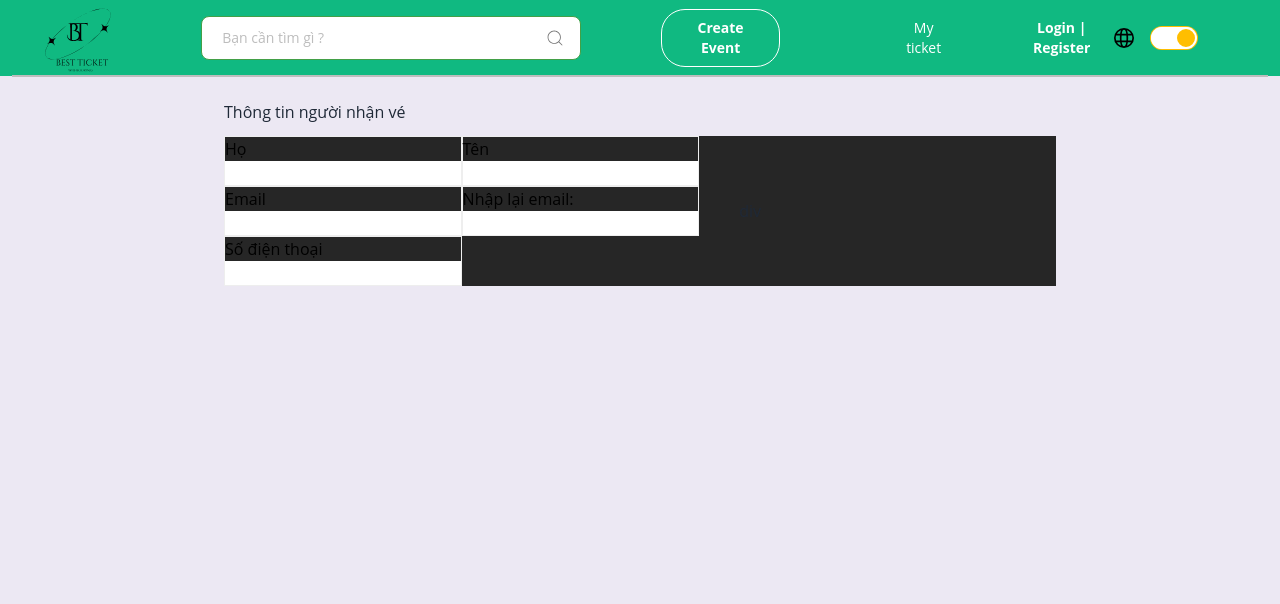
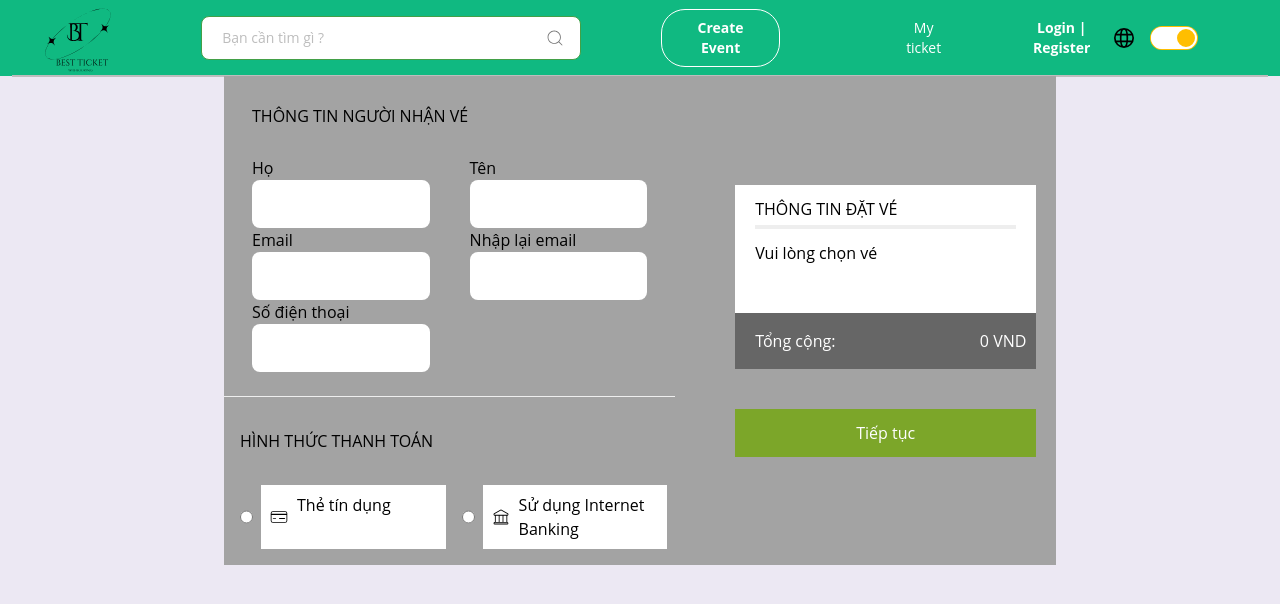
Before and after one commit to C0623I1-project-module-6/best-ticket-front, a React (Vite) app: page /event/id/ticket-booking/id/2 in a window 1280 px wide. Shown: the top 604 px of the page. Built offline with nearby package versions, Linux system fonts and the light colour scheme; some icons are missing.

Commit message:
Add TicketPayment.jsx

```diff
--- a/src/component/ticket/TicketCustomerInfo.jsx
+++ /dev/null
@@ -1,9 +0,0 @@
-import React from "react";
-
-export default function TicketCustomerInfo (){
-    return(
-        <>
-            <div className="w-full bg-slate-300">hel</div>
-        </>
-    );
-}
--- a/src/component/ticket/TicketPayment.jsx
+++ b/src/component/ticket/TicketPayment.jsx
@@ -1,44 +1,78 @@
-import React from "react";
+import {CiBank, CiCreditCard1} from "react-icons/ci";
 
 
 export default function TicketPayment() {
 
     return (
         <>
-        <div className="w-full mx-56 ">
-            <p className="mt-6 mb-3">Thông tin người nhận vé</p>
-            <div className="flex gap-10 items-center justify-center bg-neutral-800">
-            <div className="w-3/5">
-                <div className="flex">
-                <div className=" w-1/2 border border-1">
-                    <label className="block text-black">Họ</label>
-                    <input className=" w-full" type="text" />
+            <div className="w-4/5 mx-56 text-black">
+                <div className="flex gap-10 items-center justify-center bg-neutral-400">
+                    <div className="w-3/5 flex-col">
+                        <p className="m-7">THÔNG TIN NGƯỜI NHẬN VÉ</p>
+                        <div className="flex mx-2">
+                            <div className="w-full mx-5">
+                                <label htmlFor="">Họ</label>
+                                <input type="text" className="w-full input bg-white"/>
                             </div>
-                <div className=" w-1/2 border border-1">
-                    <label className="block text-black">Tên</label>
-                    <input className=" w-full" type="text" />
+                            <div className="w-full mx-5">
+                                <label htmlFor="">Tên</label>
+                                <input type="text" className="w-full input bg-white"/>
                             </div>
                         </div>
-                <div className="flex">
-                    <div className=" w-1/2 border border-1">
-                        <label className="block text-black">Email</label>
-                        <input className=" w-full" type="text" />
+                        <div className="flex mx-2">
+                            <div className="w-full mx-5">
+                                <label htmlFor="">Email</label>
+                                <input type="text" className="w-full input bg-white"/>
                             </div>
-                    <div className=" w-1/2 border border-1">
-                        <label className="block text-black">Nhập lại email:</label>
-                        <input className=" w-full" type="text" />
+                            <div className="w-full mx-5">
+                                <label htmlFor="">Nhập lại email</label>
+                                <input type="text" className="w-full input bg-white"/>
                             </div>
                         </div>
-                <div className="flex">
-                    <div className=" w-1/2 border border-1">
-                        <label className="block text-black">Số điện thoại</label>
-                        <input className=" w-full" type="text" />
+                        <div className="flex ml-4">
+                            <div className="w-full mx-3">
+                                <label htmlFor="">Số điện thoại</label>
+                                <input type="text" className="w-full input bg-white"/>
+                            </div>
+                            <div className="w-full mx-7">
+                                <input type="hidden" className="w-full input bg-white"/>
+                            </div>
+                        </div>
+                        <br/>
+                        <hr/>
+                        <div>
+                            <p className="py-4 m-4">HÌNH THỨC THANH TOÁN</p>
+                            <div className="flex gap-2 mx-2">
+                                <div className="w-full flex pb-4">
+                                    <input className="mx-2 bg-white" type="radio"/>
+                                    <div className="flex bg-white p-2 w-full">
+                                        <div className="my-auto text-xl mr-2"><CiCreditCard1/></div>
+                                        <div>Thẻ tín dụng</div>
+                                    </div>
+                                </div>
+                                <div className="w-full flex pb-4">
+                                    <input className="mx-2 bg-white" type="radio"/>
+                                    <div className="flex bg-white p-2 w-full">
+                                        <div className="my-auto text-xl mr-2"><CiBank/></div>
+                                        <div>Sử dụng Internet Banking</div>
                                     </div>
                                 </div>
                             </div>
+                        </div>
+                    </div>
+                    <div className="w-2/5 mx-5">
+                        <div className="bg-white px-5">
+                            <h4 className="text-black pt-3 pb-1">THÔNG TIN ĐẶT VÉ</h4>
+                            <hr className="border-2 border-solid"/>
+                            <div className="pt-3 pb-12">Vui lòng chọn vé</div>
+                        </div>
 
-            <div className="w-2/5">
-                div
+                        <div className="pl-5 bg-[#666666] py-4 flex text-white">
+                            <span className="w-4/5 ">Tổng cộng: </span>
+                            <span>0 VND</span>
+                        </div>
+                        <button className="bg-[#7CA629] py-3 px-2 w-full text-white mt-10" type="button">Tiếp tục
+                        </button>
                     </div>
                 </div>
             </div>
--- a/src/component/ticket/TicketPaymentMethods.jsx
+++ /dev/null
@@ -1,14 +0,0 @@
-import React from "react";
-import { Radio } from "antd";
-
-export default function TicketPaymentMethods() {
-  return (
-    <div>
-      <h1>Payment Methods</h1>
-      <Radio.Group name="radiogroup" defaultValue={1}>
-        <Radio value={1}>A</Radio>
-        <Radio value={2}>B</Radio>
-      </Radio.Group>
-    </div>
-  );
-}
```
Lines whose indentation alone changed are shown as unchanged.
